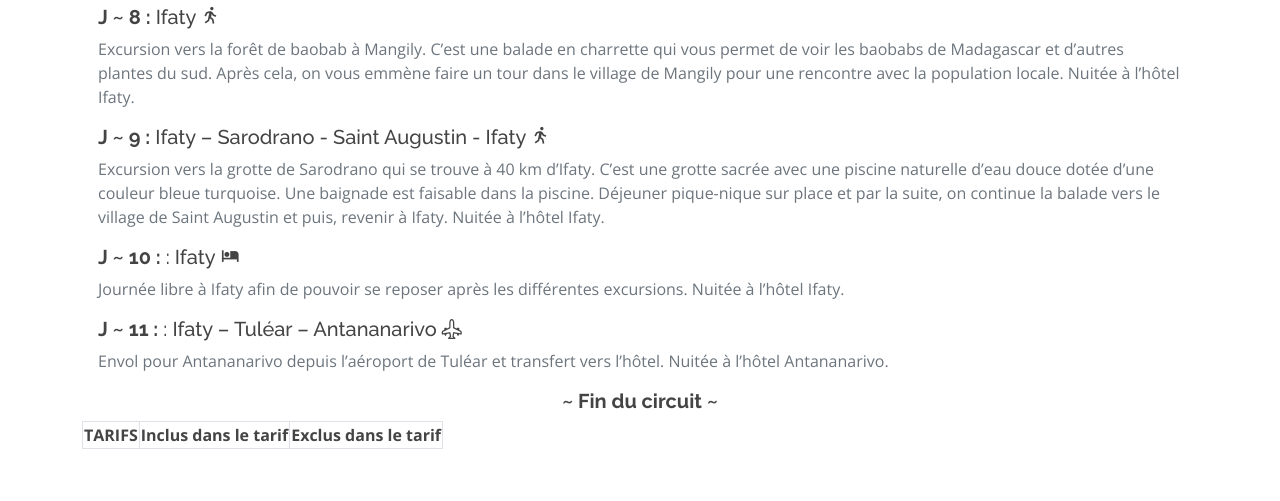
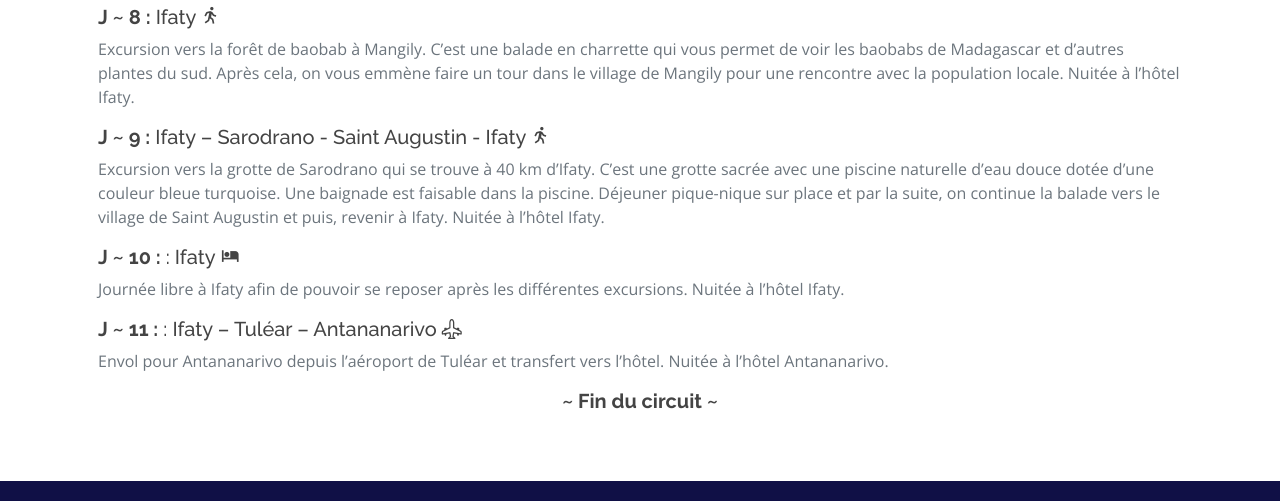
Before and after one commit to gaetan1903/Agence, a plain HTML site: page pages/excursion.html in a window 1280 px wide. Shown: the part 2014-2515 px from the top of the page. Drawn offline with nearby package versions, Linux system fonts and the light colour scheme.

Commit message:
[DEL] comment tarif part

```diff
--- a/pages/excursion.html
+++ b/pages/excursion.html
@@ -287,7 +287,7 @@
           </div>
         </div>
 
-        <div class="tarif">
+        <!-- <div class="tarif">
           <table class="border">
             <thead class="border">
               <th class="border">TARIFS</th>
@@ -298,7 +298,7 @@
 
             </tbody>
           </table>
-        </div>
+        </div> -->
       </div>
     </section><!-- End Portfolio Details Section -->
 
```
